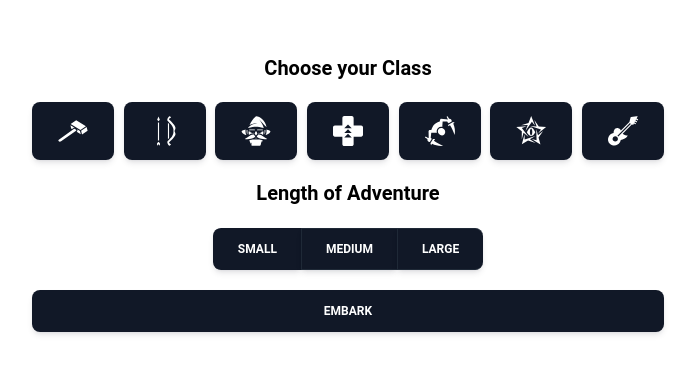
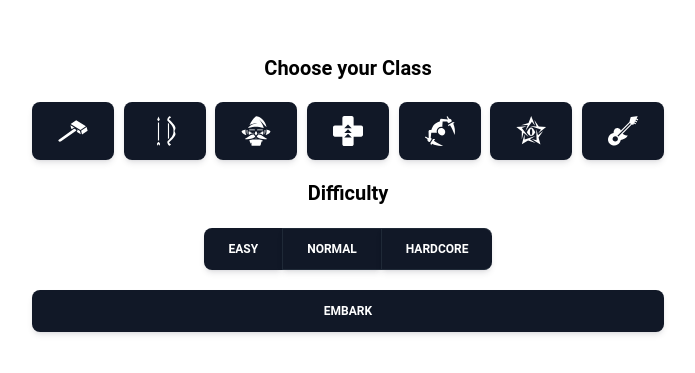
Before and after one commit to carlos-jmh/gpt-quest, a React (Vite) app in the folder gpt-quest-web/: page /character in a window 1280 px wide. Shown: the part 339-712 px from the top of the page, without its empty margins (292-987 px from the left). Built offline with nearby package versions, Linux system fonts and the light colour scheme.

Commit message:
updated to difficulty

```diff
--- a/gpt-quest-web/src/pages/CharacterCreation.jsx
+++ b/gpt-quest-web/src/pages/CharacterCreation.jsx
@@ -224,12 +224,12 @@ function CharacterCreation() {
                         </Tooltip>
                     </div>
                     <Typography variant="h5" color="black">
-                        Length of Adventure
+                        Difficulty
                     </Typography>
                     <ButtonGroup className='justify-center' >
-                        <Button onClick={() => handleHoveredEvent('gray', 5)} onAbort={() => handleHoveredEvent(null, 0)}>Small</Button>
-                        <Button onClick={() => handleHoveredEvent('gray', 10)} onAbort={() => handleHoveredEvent(null, 1)}>Medium</Button>
-                        <Button onClick={() => handleHoveredEvent('gray', 15)} onAbort={() => handleHoveredEvent(null, 2)}>Large</Button>
+                        <Button onClick={() => handleHoveredEvent('gray', 5)} onAbort={() => handleHoveredEvent(null, 0)}>Easy</Button>
+                        <Button onClick={() => handleHoveredEvent('gray', 10)} onAbort={() => handleHoveredEvent(null, 1)}>Normal</Button>
+                        <Button onClick={() => handleHoveredEvent('gray', 15)} onAbort={() => handleHoveredEvent(null, 2)}>Hardcore</Button>
                     </ButtonGroup>
                 <Button onClick={() => handleCharacterCreate()}>Embark</Button>
             </Card>
```
